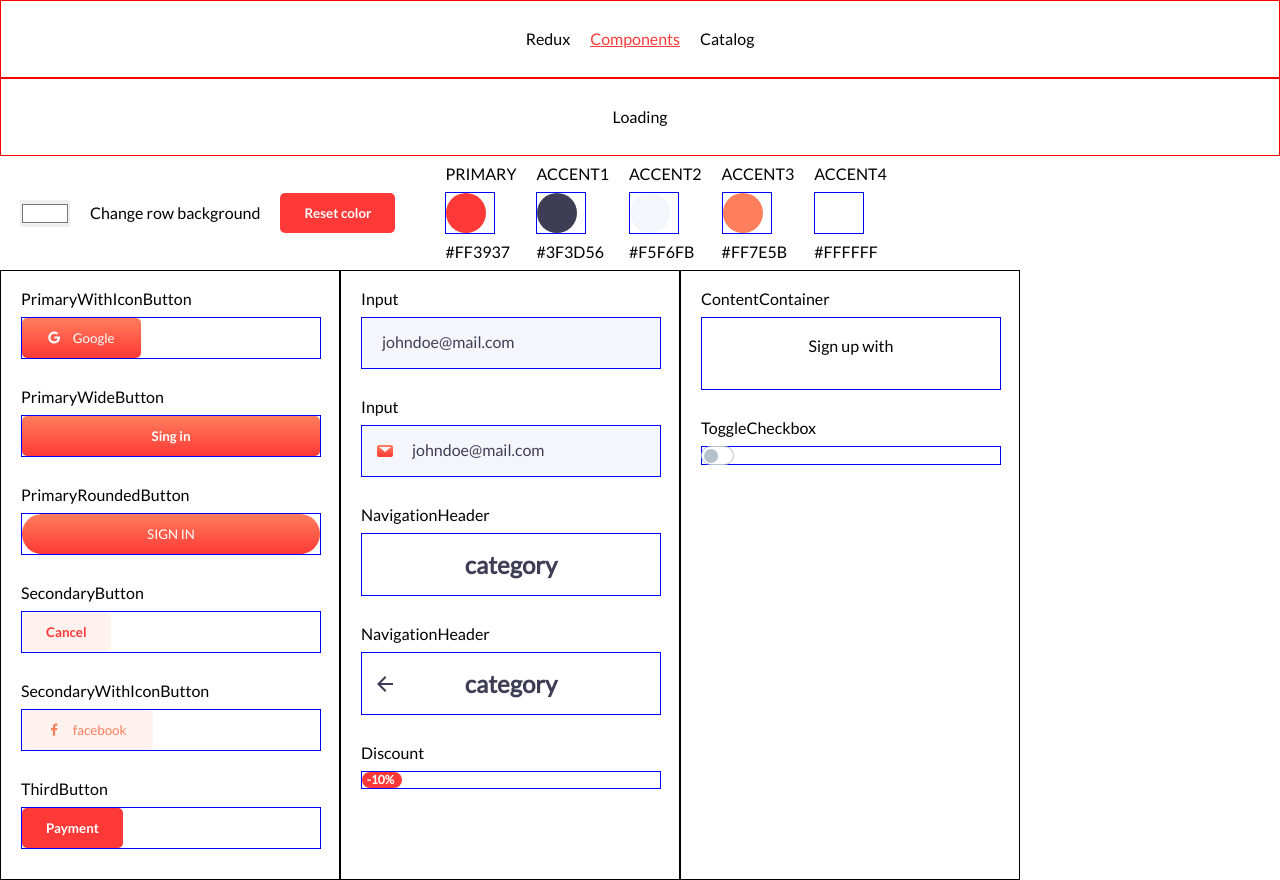
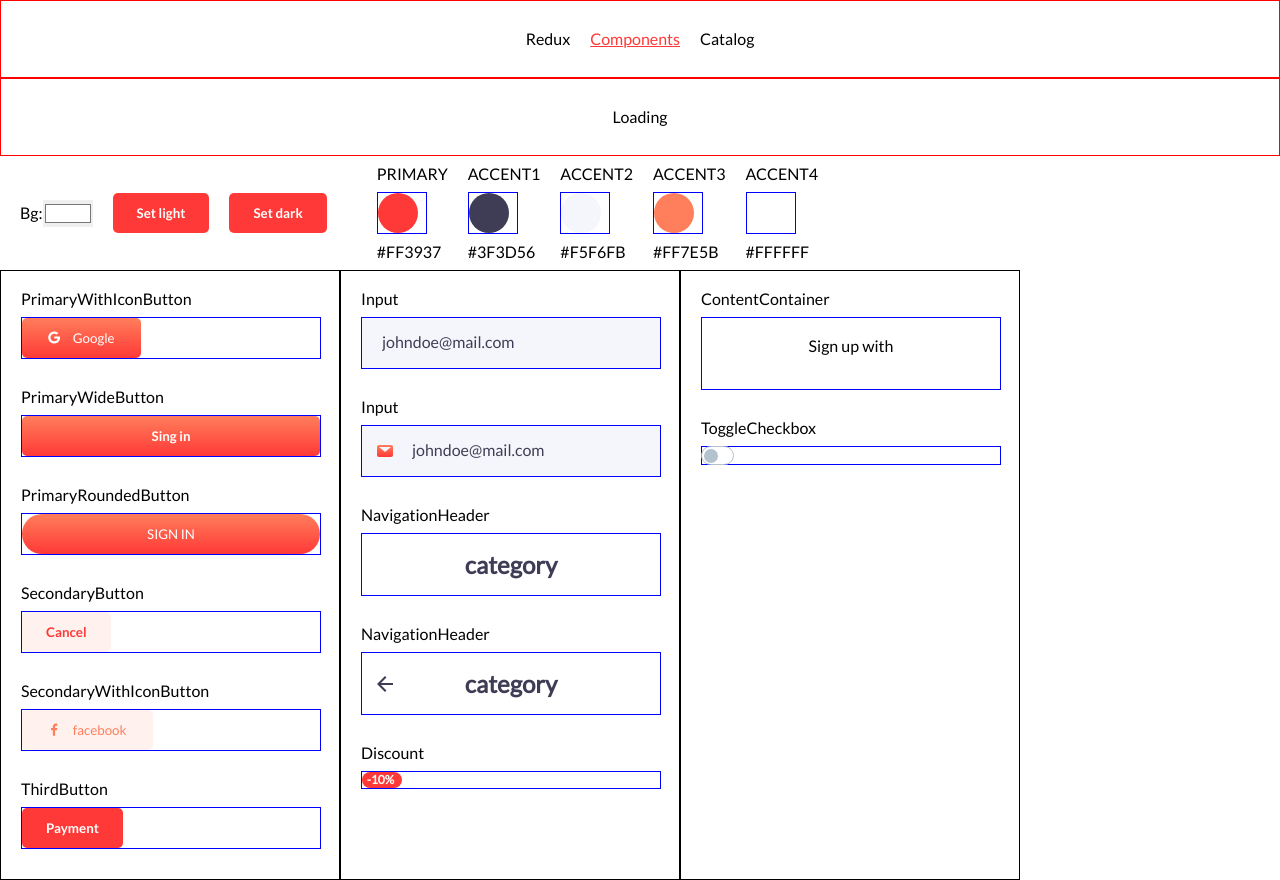
Before and after one commit to SVladikO/depoistu, a React (Create React App) app: page /components in a window 1280 px wide. Built offline with nearby package versions, Linux system fonts and the light colour scheme.

Commit message:
Added dark bg button to Components.page.jsx

```diff
--- a/src/page/development/Components.page.jsx
+++ b/src/page/development/Components.page.jsx
@@ -74,11 +74,12 @@ function ComponentsPage() {
         <div>
             <Header>
                 <Space/>
+                <span>Bg: </span>
                 <input type="color" value={rowBackround} onChange={e => setRowBackground(e.target.value)}/>
                 <Space/>
-                <span>Change row background  </span>
+                <ThirdButton onClick={() => setRowBackground(defaultRowColor)}>Set light</ThirdButton>
                 <Space/>
-                <ThirdButton onClick={() => setRowBackground(defaultRowColor)}>Reset color</ThirdButton>
+                <ThirdButton onClick={() => setRowBackground('#0063e6')}>Set dark</ThirdButton>
                 <Space/>
                 <Space/>
                 {renderRows(colors)}
```
